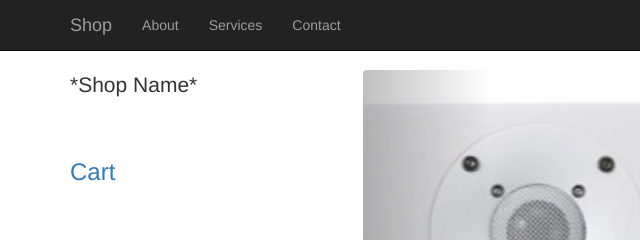
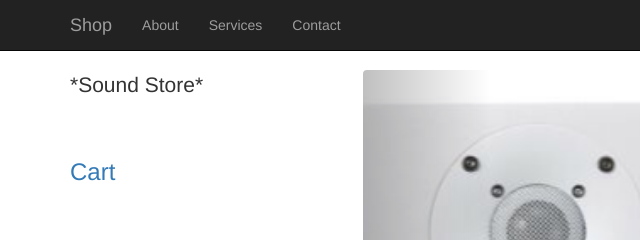
Before and after one commit to supralover27/exhaust, a plain HTML site: page index.html in a window 1280 px wide. Shown: the top 240 px of the page, 0-640 px from the left. Drawn offline with Linux system fonts and the light colour scheme.

Commit message:
Update index.html

```diff
--- a/index.html
+++ b/index.html
@@ -44,7 +44,7 @@
         <div class="row">
 
             <div class="col-md-3">
-                <p class="lead">*Shop Name*</p>
+                <p class="lead">*Sound Store*</p>
 				<br>
 				<h3><a href="" class="cart-link" data-toggle="modal" data-target="#Cart"> Cart </a> </h3>
             </div>
```
